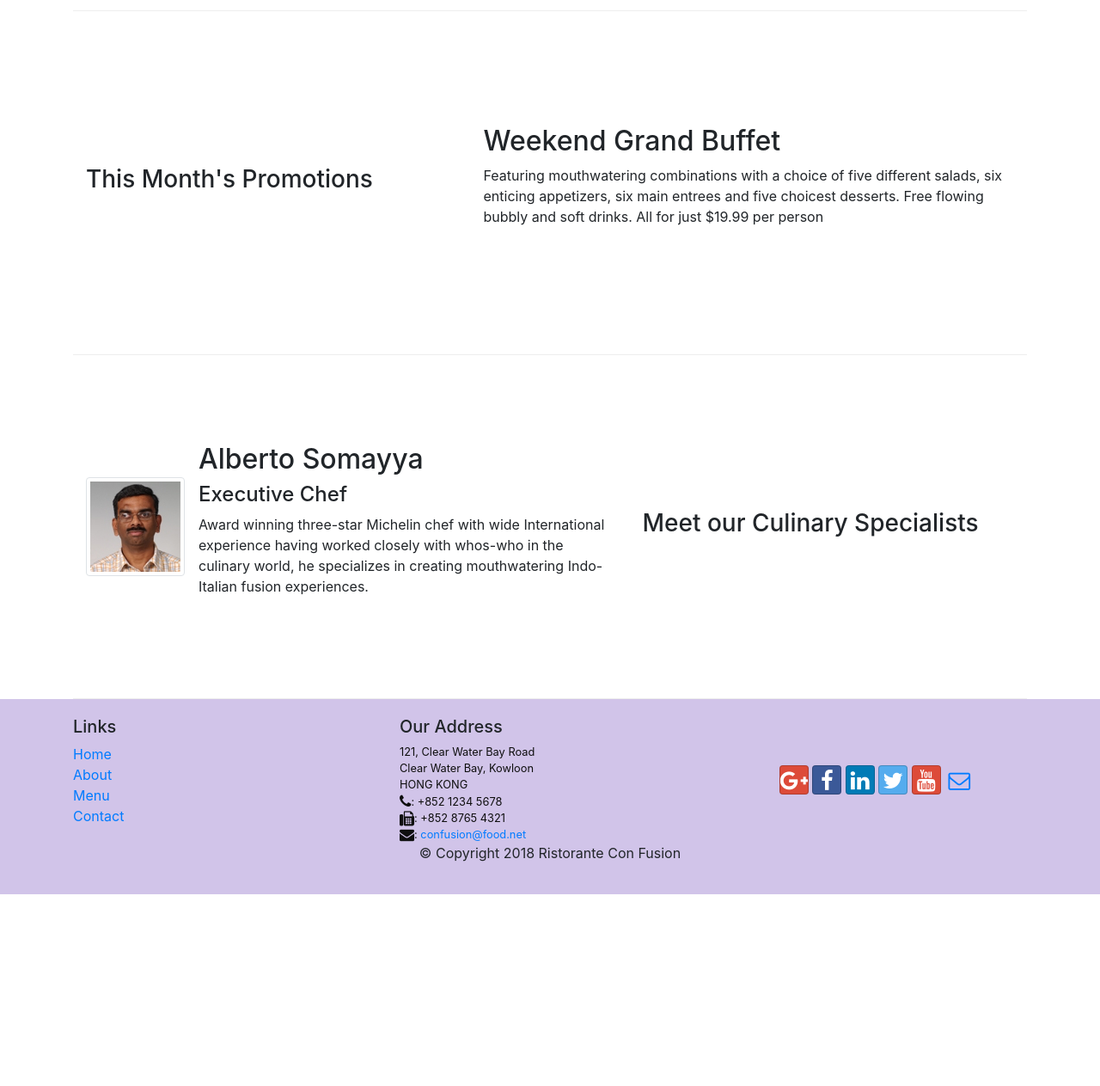
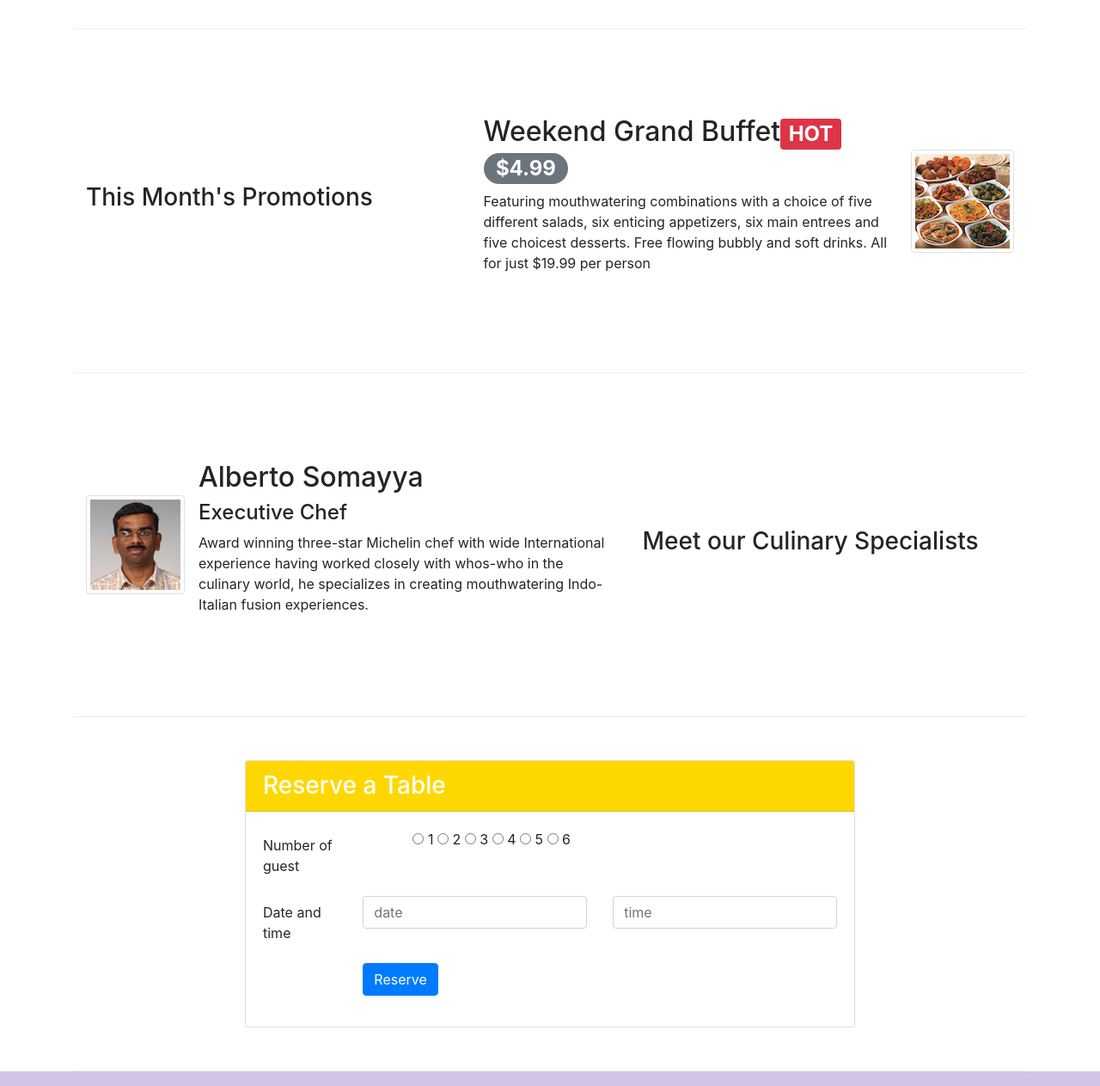
Before and after one commit to NavedAFZ/Bootstrap, a website: page index.html in a window 1280 px wide. Shown: the part 700-1963 px from the top of the page at 86% size. Before the commit the page ends 1740 px from the top, so only its background shows below. Drawn offline with nearby package versions, Linux system fonts and the light colour scheme.

Commit message:
assignment2 bootstrap

```diff
--- a/index.html
+++ b/index.html
@@ -36,7 +36,7 @@
     <header class="jumbotron ">
         <div class="container">
             <div class="row row-header">
-                <div class="col-12 col-sm-9">
+                <div class="col-12 col-sm-6">
                     <h1>Ristorante con Fusion</h1>
                     <p>We take inspiration from the World's best cuisines, and create a unique fusion experience. Our lipsmacking creations will tickle your culinary senses!</p>
                 </div>
@@ -45,6 +45,10 @@
                         <img src="img/logo.png" class="img-fluid">
 
                 </div>
+                <div class="col-12 col-sm-3 align-self-center">
+                    <a class="btn  btn-block " style="background-color: gold; color: white; font-size: x-large;" href="#card1" >Reserve table</a>
+                  </div>
+
 
             </div>
         </div>
@@ -77,8 +81,18 @@
                 <h3>This Month's Promotions</h3>
             </div>
             <div class="col-12 col-sm-7">
-                <h2>Weekend Grand Buffet</h2>
-                <p>Featuring mouthwatering combinations with a choice of five different salads, six enticing appetizers, six main entrees and five choicest desserts. Free flowing bubbly and soft drinks. All for just $19.99 per person </p>
+                <div class="media">
+
+                    <div class="media-body">
+                        <h2 class="mt-0">Weekend Grand Buffet<span class="badge badge-danger">HOT</span><span class="badge badge-pill badge-secondary">$4.99</span></h2>
+                        <p class="d-none d-sm-block">Featuring mouthwatering combinations with a choice of five different salads, six enticing appetizers, six main entrees and five choicest desserts. Free flowing bubbly and soft drinks. All for just $19.99 per person </p>
+
+                    </div>
+                    <img class="d-flex ml-3 img-thumbnail align-self-center"
+                            src="img/buffet.png" alt="Uthappizza">
+                </div>
+
+
             </div>
         </div>
 
@@ -101,6 +115,49 @@
                     </div>
                 </div>
 
+            </div>
+        </div>
+        <div class="row row-content align-items-center">
+            <div class="col-12 col-sm-8 offset-sm-2">
+                <div class="card" id="card1">
+                    <h3 class="card-header text-white" style="background-color: gold;">Reserve a Table</h3>
+                    <div class="card-body">
+                        <form action="">
+                            <div class="form-group row">
+                                <label for="Number of guest" class="col-md-2 col-form-label">Number of guest</label>
+                                <div class="col-md-9 offset-md-1">
+                                    <input type="radio" id="one" name="guest" value="1">
+                                    <label for="one" class="radio-inline">1</label>
+                                    <input type="radio" id="two" name="guest" value="2">
+                                    <label for="two" class="radio-inline">2</label>
+                                    <input type="radio" id="three" name="guest" value="3">
+                                    <label for="three" class="radio-inline">3</label>
+                                    <input type="radio" id="four" name="guest" value="4">
+                                    <label for="four" class="radio-inline">4</label>
+                                    <input type="radio" id="five" name="guest" value="5">
+                                    <label for="five" class="radio-inline">5</label>
+                                    <input type="radio" id="six" name="guest" value="6">
+                                    <label for="six" class="radio-inline">6</label>
+
+                                </div>
+                           </div>
+                           <div class="form-group row">
+                            <label for="Date and time" class="col-12 col-md-2 col-form-label">Date and time</label>
+                            <div class="col-12 col-md-5">
+                                <input type="text" class="form-control" name="date" id="date" placeholder="date">
+                            </div>
+                            <div class="col-12 col-md-5">
+                                <input type="text" class="form-control" name="time" id="time" placeholder="time">
+                            </div>
+                           </div>
+                           <div class="form-group row">
+                            <div class="offset-md-2 col-md-10">
+                                <button type="submit" class="btn btn-primary">Reserve</button>
+                            </div>
+                        </div>
+                        </form>
+                    </div>
+                </div>
             </div>
         </div>
     </div>
```
